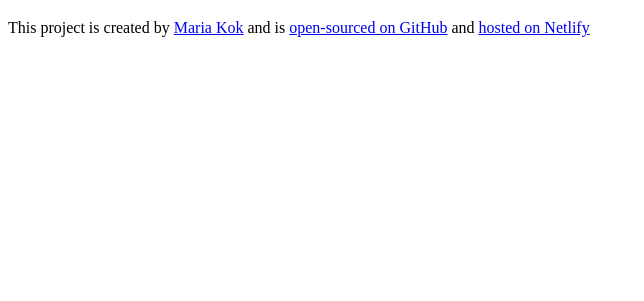
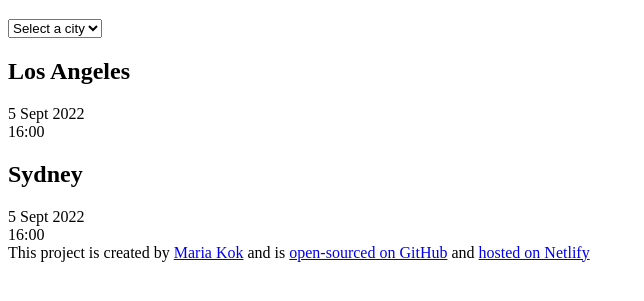
Before and after one commit to mariafeminina06/world-clock, a plain HTML site: page index.html in a window 1280 px wide. Shown: the part 61-362 px from the top of the page, without its empty margins (0-644 px from the left). Drawn offline with nearby package versions, Linux system fonts and the light colour scheme.

Commit message:
added basic HTML

```diff
--- a/index.html
+++ b/index.html
@@ -9,7 +9,29 @@
     <title>World Clock</title>
   </head>
   <body>
-    <h1>World Clock</h1>
+    <div class="container">
+      <h1>World Clock</h1>
+
+      <select>
+        <option value="">Select a city</option>
+        <option value=""></option>
+        <option value=""></option>
+        <option value=""></option>
+        <option value=""></option>
+        <option value=""></option>
+      </select>
+
+      <div class="city">
+        <h2>Los Angeles</h2>
+        <div class="date">5 Sept 2022</div>
+        <div class="time">16:00</div>
+      </div>
+      <div class="city">
+        <h2>Sydney</h2>
+        <div class="date">5 Sept 2022</div>
+        <div class="time">16:00</div>
+      </div>
+    </div>
     <footer>
       This project is created by
       <a
```
